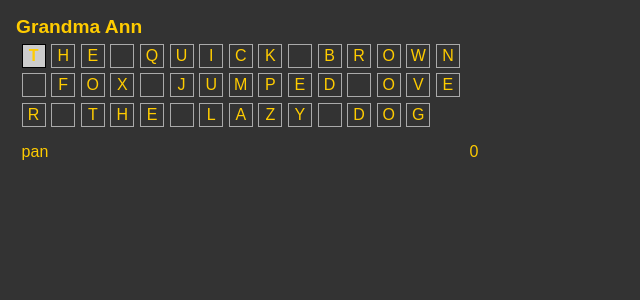
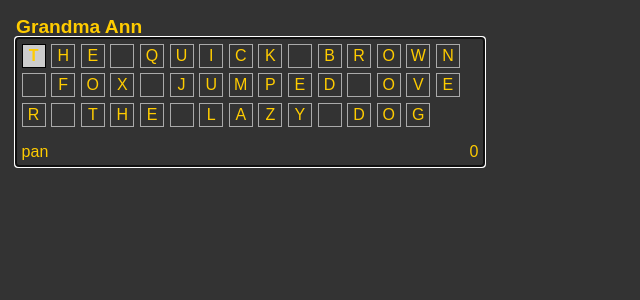
Before and after one commit to now-is/grandma-ann, a SvelteKit app: page / in a window 1280 px wide. Shown: the top 300 px of the page, without its empty margins (0-640 px from the left). Built offline with nearby package versions, Linux system fonts and the light colour scheme.

Commit message:
Move focus to app on mount

```diff
--- a/src/routes/+page.svelte
+++ b/src/routes/+page.svelte
@@ -1,6 +1,8 @@
 <script>
 	import { initState, moveRight, moveLeft, toggleMode } from '$lib/state.ts';
+	import { onMount } from 'svelte';
 
+	let appNode;
 	let state = initState;
 
 	function handleKeydown (ev) {
@@ -19,9 +21,11 @@
 		default:
 		}
 	}
+
+	onMount(() => appNode.focus());
 </script>
 
-<div class="app" on:keydown={handleKeydown} role="grid" tabindex="0">
+<div class="app" bind:this={appNode} on:keydown={handleKeydown} role="grid" tabindex="0">
 	<p class="letters">
 		{#each state.string as letter, i}
 			<span class="letter {i == state.cursor ? 'cursor' : ''}">{letter}</span>
```
